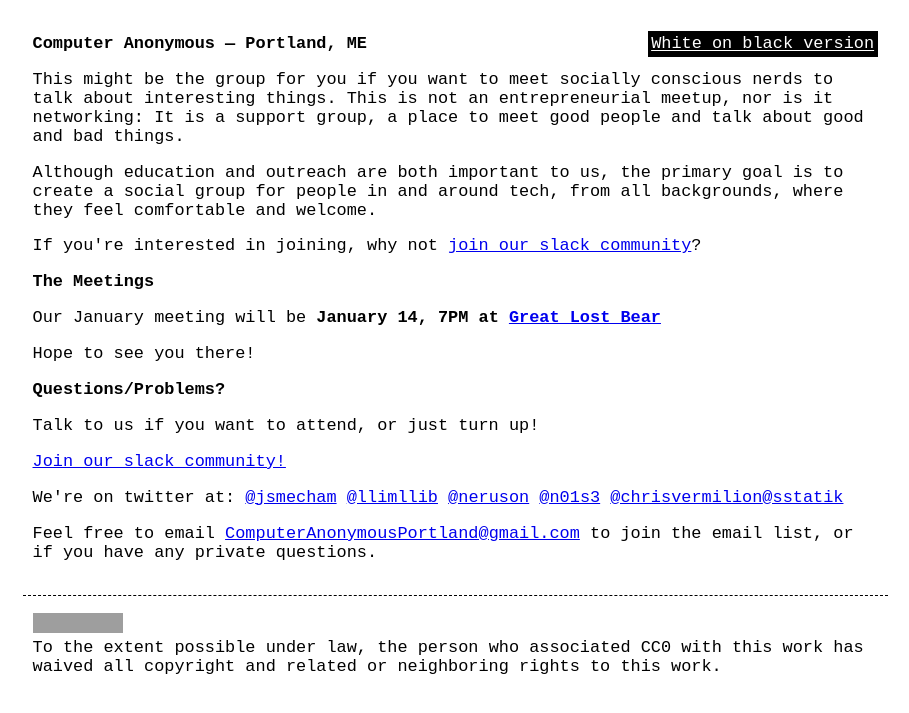
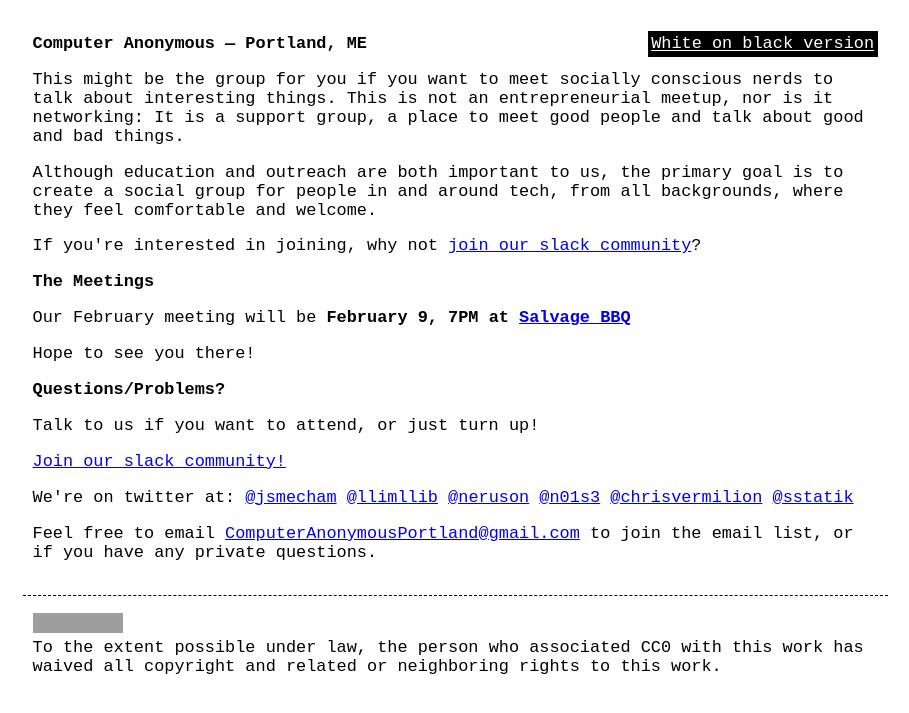
Before and after one commit to computeranonymous/computer, a Jekyll site: the page built from us_portland.html, in a window 1280 px wide. Shown: the top 713 px of the page, without its empty margins (185-1094 px from the left). Built offline with Jekyll 4.4.1, drawn with Linux system fonts in a browser that asks for light colours; grey boxes are pictures that could not be loaded.

Commit message:
update us_portland for Feb

```diff
--- a/us_portland.html
+++ b/us_portland.html
@@ -12,7 +12,7 @@ title: Computer Anonymous - Portland
 
 <h3>The Meetings</h3>
 
-<p>Our January meeting will be <b>January 14, 7PM at <a href="http://www.greatlostbear.com/">Great Lost Bear</a></b></p>
+<p>Our February meeting will be <b>February 9, 7PM at <a href="http://www.salvagebbq.com/">Salvage BBQ</a></b></p>
 
 <p>Hope to see you there!
 
@@ -22,6 +22,6 @@ title: Computer Anonymous - Portland
 
 <p><a href="http://portland-ca-slackin.herokuapp.com">Join our slack community!</a></p>
 
-<p>We're on twitter at: <a href="https://twitter.com/jsmecham">@jsmecham</a> <a href="https://twitter.com/llimllib">@llimllib</a> <a href="https://twitter.com/neruson">@neruson</a> <a href="https://twitter.com/n01s3">@n01s3</a> <a href="https://twitter.com/chrisvermilion">@chrisvermilion</a><a href="https://twitter.com/sstatik">@sstatik</a>
+<p>We're on twitter at: <a href="https://twitter.com/jsmecham">@jsmecham</a> <a href="https://twitter.com/llimllib">@llimllib</a> <a href="https://twitter.com/neruson">@neruson</a> <a href="https://twitter.com/n01s3">@n01s3</a> <a href="https://twitter.com/chrisvermilion">@chrisvermilion</a> <a href="https://twitter.com/sstatik">@sstatik</a>
 
 <p>Feel free to email <a href="mailto:ComputerAnonymousPortland@gmail.com">ComputerAnonymousPortland@gmail.com</a> to join the email list, or if you have any private questions.</p>
```
